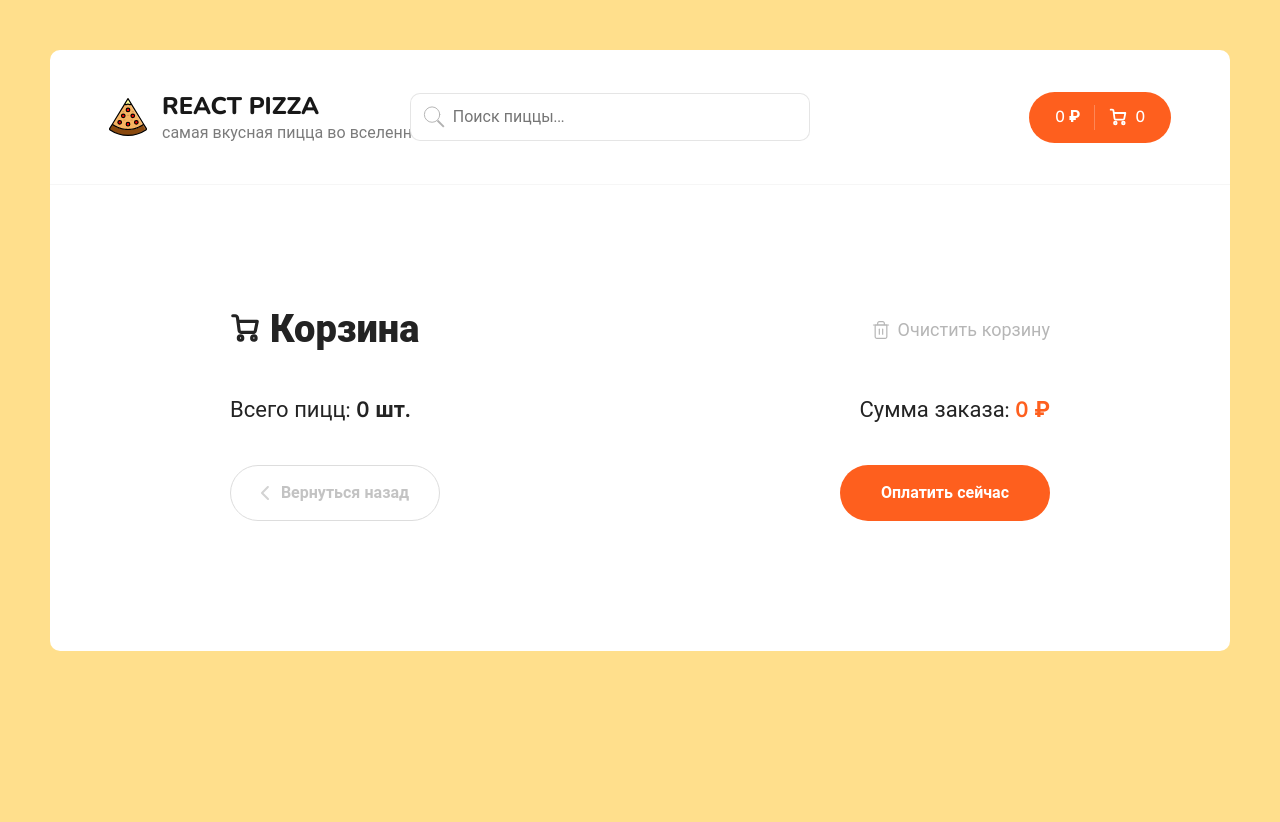
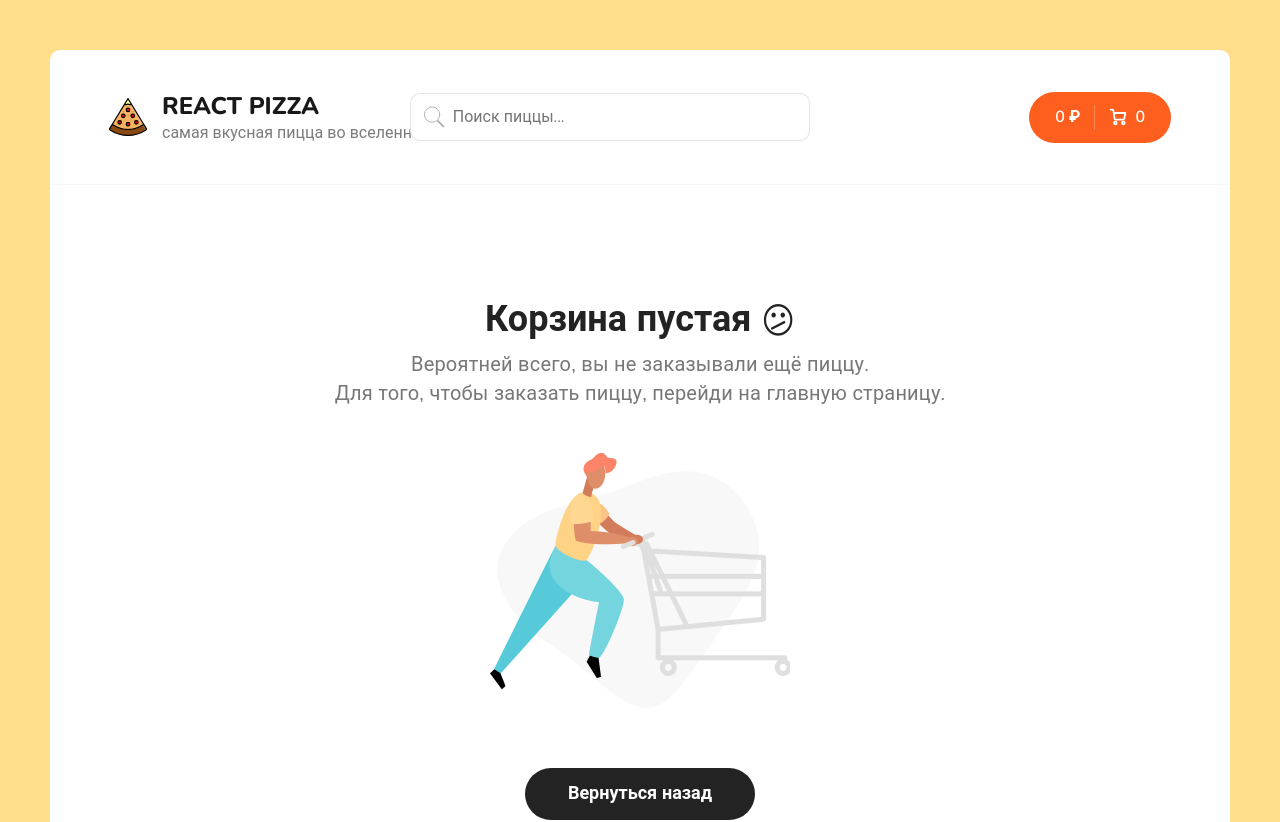
Before and after one commit to bataevoff/ts-pizza, a React (Create React App) app: page /cart in a window 1280 px wide. Shown: the top 822 px of the page. Before the commit the page ends 800 px from the top, so only its background shows below. Built offline with nearby package versions, Linux system fonts and the light colour scheme; a web font is replaced by a local one.

Commit message:
cart empty conponent and some styling

```diff
--- a/src/components/CartItem.jsx
+++ b/src/components/CartItem.jsx
@@ -6,11 +6,17 @@ const CartItem = ({ id, title, type, size, price, count, imageUrl}) => {
   const dispatch = useDispatch()
 
   const onClickPlus = () => {
-    dispatch(plusItem(id))
+    dispatch(addItem({id}))
   }
 
   const onClickMinus = () => {
     dispatch(minusItem(id))
+  }
+
+  const onClickRemove = () => {
+    if (window.confirm('Are you sure you want to remove the pizza from the cart?')) {
+      dispatch(removeItem(id))
+    }
   }
 
   return (
@@ -27,6 +33,7 @@ const CartItem = ({ id, title, type, size, price, count, imageUrl}) => {
         <p>{type}, 26 см.</p>
       </div>
       <div className="cart__item-count">
+        {count >= 1 && (
           <div onClick={onClickMinus} className="button button--outline button--circle cart__item-count-minus">
             <svg
               width="10"
@@ -45,6 +52,7 @@ const CartItem = ({ id, title, type, size, price, count, imageUrl}) => {
               ></path>
             </svg>
           </div>
+        )}
         <b>{count}</b>
         <div onClick={onClickPlus} className="button button--outline button--circle cart__item-count-plus">
           <svg
@@ -69,7 +77,7 @@ const CartItem = ({ id, title, type, size, price, count, imageUrl}) => {
         <b>{price * count} ₽</b>
       </div>
       <div className="cart__item-remove">
-        <div className="button button--outline button--circle">
+        <div onClick={onClickRemove} className="button button--outline button--circle">
           <svg
             width="10"
             height="10"
--- /dev/null
+++ b/src/components/Search/CartEmpty.jsx
@@ -0,0 +1,22 @@
+import React from 'react';
+
+import cartEmptyImg from '../../assets/img/empty-cart.png'
+import { Link } from 'react-router-dom';
+
+const CartEmpty = () => {
+  return (
+    <div className="cart cart--empty">
+      <h2>Корзина пустая <icon>😕</icon></h2>
+      <p>
+        Вероятней всего, вы не заказывали ещё пиццу.<br />
+        Для того, чтобы заказать пиццу, перейди на главную страницу.
+      </p>
+      <img src={cartEmptyImg} alt="Empty cart" />
+        <Link to="/" className="button button--black">
+          <span>Вернуться назад</span>
+        </Link>
+    </div>
+  );
+};
+
+export default CartEmpty;
--- a/src/pages/Cart.jsx
+++ b/src/pages/Cart.jsx
@@ -2,12 +2,24 @@ import React from "react";
 import { Link } from "react-router-dom";
 import { useDispatch, useSelector } from 'react-redux';
 import CartItem from '../components/CartItem';
+import { clearItems } from '../redux/cart/cartSlice';
+import CartEmpty from '../components/Search/CartEmpty';
 
 const Cart = () => {
   const dispatch = useDispatch()
   const { items, totalPrice } = useSelector((state) => state.cart)
 
   const totalCount = items.reduce((sum, item) => item.count + sum, 0)
+
+  const onClickClear = () => {
+    if (window.confirm('Are you sure you want to clear the cart?')) {
+      dispatch(clearItems())
+    }
+  }
+
+  if (!totalPrice) {
+    return <CartEmpty />
+  }
 
   return (
     <div className="container container--cart">
@@ -45,7 +57,7 @@ const Cart = () => {
             </svg>
             Корзина
           </h2>
-          <div className="cart__clear">
+          <div onClick={onClickClear} className="cart__clear">
             <svg
               width="20"
               height="20"
--- a/src/redux/cart/cartSlice.js
+++ b/src/redux/cart/cartSlice.js
@@ -25,19 +25,22 @@ export const cartSlice = createSlice({
         return obj.price * obj.count + sum;
       }, 0);
     },
-    plusItem(state, action) {
-      const findItem = state.items.find((obj) => obj.id === action.payload);
-      findItem.count++
-    },
     minusItem(state, action) {
       const findItem = state.items.find((obj) => obj.id === action.payload);
       findItem.count--
+      state.totalPrice = state.items.reduce((sum, obj) => {
+        return obj.price * obj.count + sum;
+      }, 0);
     },
     removeItem(state, action) {
       state.items = state.items.filter((obj) => obj.id !== action.payload);
+      state.totalPrice = state.items.reduce((sum, obj) => {
+        return obj.price * obj.count + sum;
+      }, 0);
     },
     clearItems(state) {
       state.items = [];
+      state.totalPrice = 0
     },
   },
 });
--- a/src/scss/app.scss
+++ b/src/scss/app.scss
@@ -334,17 +334,18 @@ body {
   }
 
   &--empty {
-    margin: 0 auto;
-    width: 560px;
+    margin: 80px auto;
+    width: 620px;
     text-align: center;
 
     h2 {
-      font-size: 32px;
-      margin-bottom: 10px;
+      font-size: 36px;
+      font-weight: 700;
+      margin-bottom: 15px;
     }
 
     p {
-      font-size: 18px;
+      font-size: 20px;
       line-height: 145.4%;
       letter-spacing: 0.01em;
       color: #777777;
```
Lines whose indentation alone changed are shown as unchanged.
